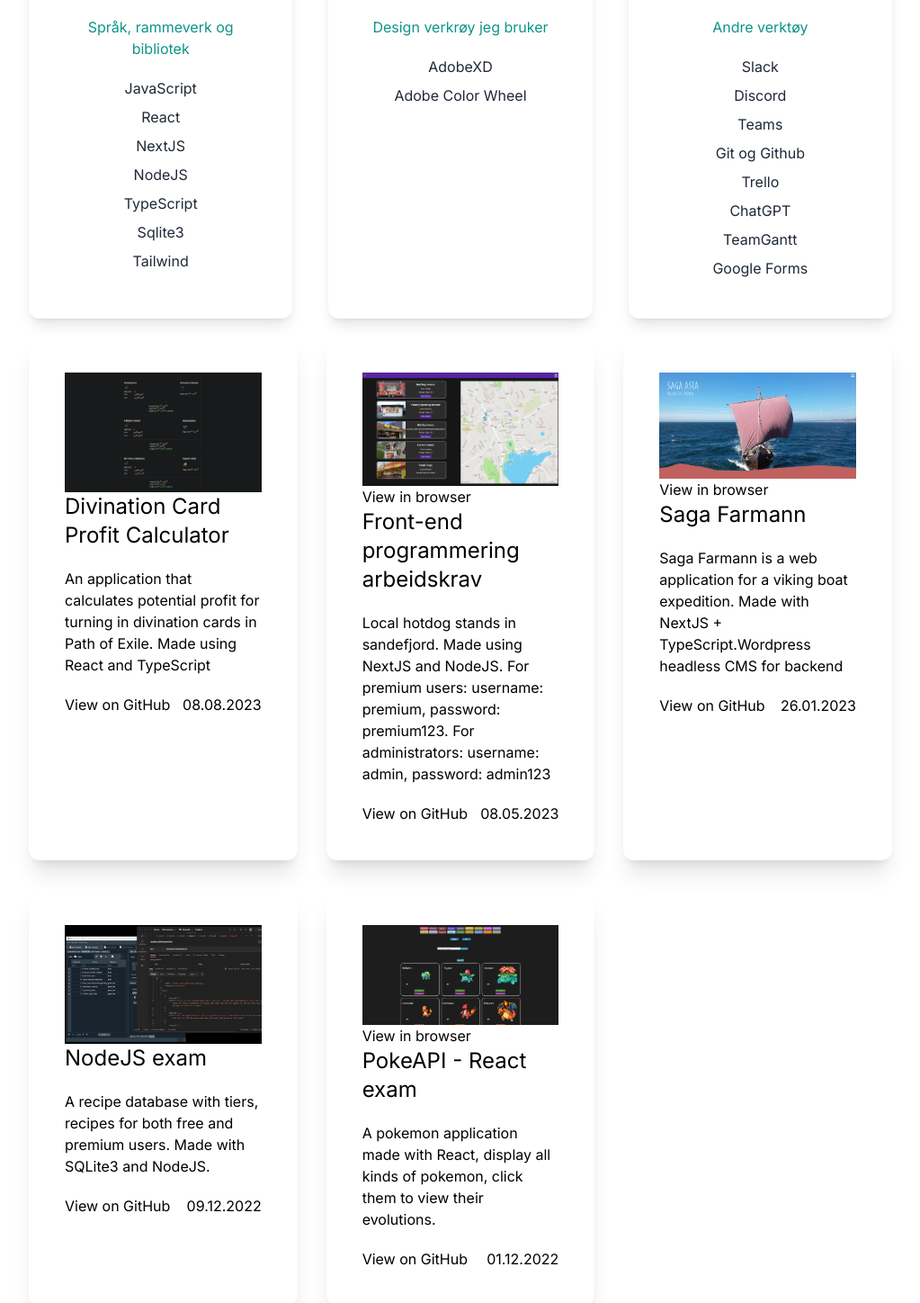
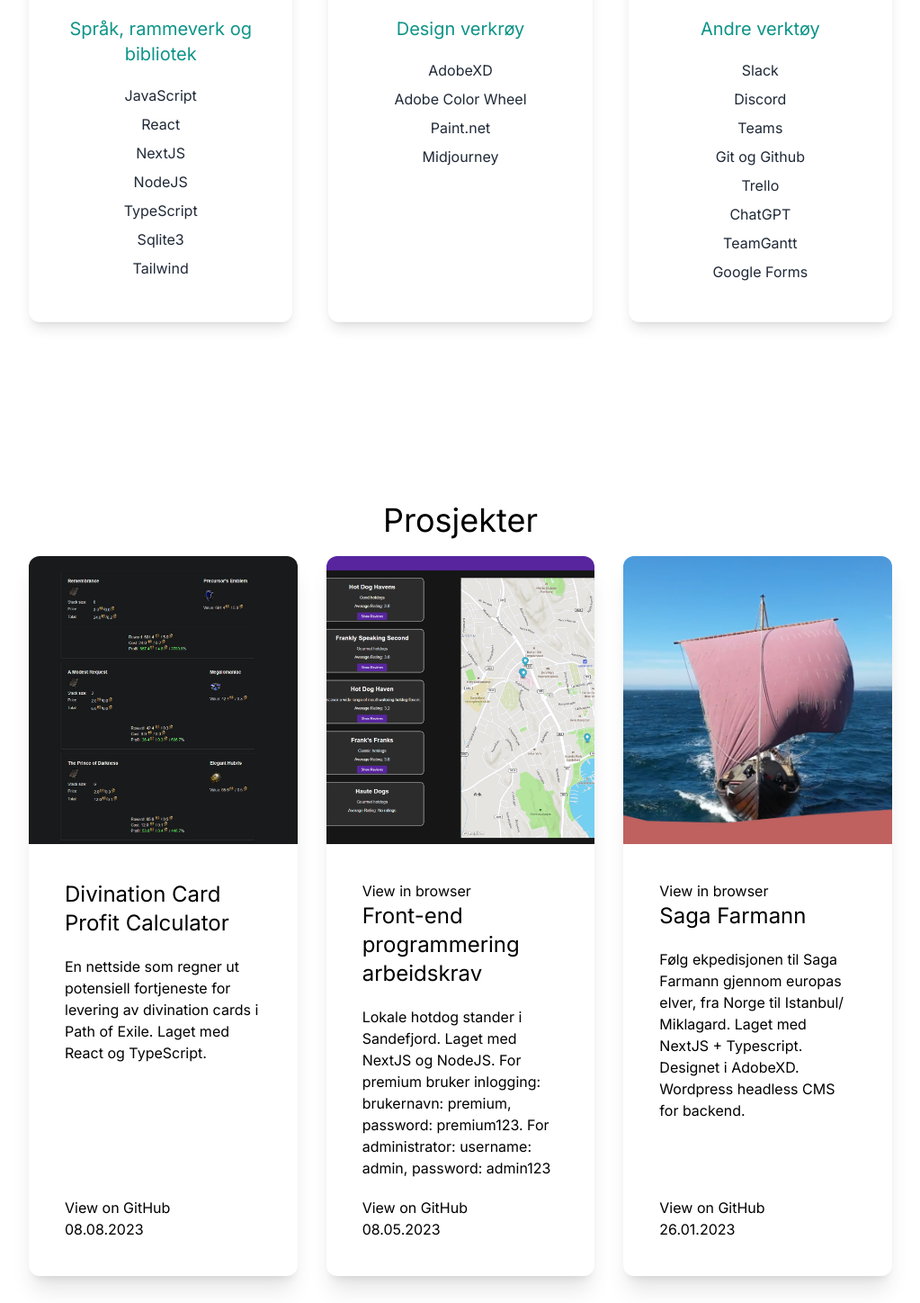
Before and after one commit to hernok/next-portfolio, a Next.js app: page / in a window 1280 px wide. Shown: the part 1360-2808 px from the top of the page at 90% size, without its empty margins (128-1151 px from the left). Built offline with nearby package versions, Linux system fonts and the light colour scheme.

Commit message:
styling for cards

```diff
--- a/public/data.json
+++ b/public/data.json
@@ -2,58 +2,58 @@
   {
     "id": 1,
     "date": "01.12.2022",
-		"project_name": "PokeAPI - React exam",
-		"description": "A pokemon application made with React, display all kinds of pokemon, click them to view their evolutions.",
+    "project_name": "PokeAPI - React eksamen",
+    "description": "En nettside som viser alle slags pokemon. Trykk på en for å se utviklinger.",
     "live": true,
     "git": "https://github.com/hernok/PokeAPI-Eksamen-i-React",
     "href": "https://hernok.github.io/PokeAPI-Eksamen-i-React",
     "image": "pokeapi-preview.png",
-		"alt": "PokeAPI React exam website preview"
+    "alt": "PokeAPI React eksamen nettside forhåndsvisning."
   },
   {
     "id": 2,
     "date": "09.12.2022",
     "project_name": "NodeJS exam",
-		"description": "A recipe database with tiers, recipes for both free and premium users. Made with SQLite3 and NodeJS.",
+    "description": "En oppskriftsdatabase, premium brukere har tilgang til flere oppskrifter. Laget med SQLite3 og NodeJS.",
     "live": false,
     "git": "https://github.com/hernok/Webtechnology-NodeJS-Exam",
     "href": "https://github.com/hernok/Webtechnology-NodeJS-Exam",
     "image": "nodejs-sqlite.png",
-		"alt": "NodeJS recipe database preview"
+    "alt": "NodeJS oppskrift database med postman forhåndsvisning."
   },
 
   {
     "id": 3,
     "date": "26.01.2023",
     "project_name": "Saga Farmann",
-		"description": "Saga Farmann is a web application for a viking boat expedition. Made with NextJS + TypeScript.Wordpress headless CMS for backend",
+    "description": "Følg ekpedisjonen til Saga Farmann gjennom europas elver, fra Norge til Istanbul/ Miklagard. Laget med NextJS + Typescript. Designet i AdobeXD. Wordpress headless CMS for backend.",
     "git": "https://github.com/larsbill/Saga-Farmann",
     "live": true,
     "href": "https://sagafarmann.com/",
     "image": "saga-farmann.png",
-		"alt": "Saga-farmann website preview"
+    "alt": "Saga-farmann nettside forhåndsvisning."
   },
   {
     "id": 5,
     "date": "08.05.2023",
     "project_name": "Front-end programmering arbeidskrav",
-		"description": "Local hotdog stands in sandefjord. Made using NextJS and NodeJS. For premium users: username: premium, password: premium123. For administrators: username: admin, password: admin123",
+    "description": "Lokale hotdog stander i Sandefjord.  Laget med NextJS og NodeJS. For premium bruker inlogging: brukernavn: premium, password: premium123. For administrator: username: admin, password: admin123",
     "live": true,
     "git": "https://github.com/hernok/Front-end-arbeidskrav",
     "href": "https://front-end-arbeidskrav.vercel.app/",
     "image": "front-end-arbeidskrav.png",
-		"alt": "Hotdot shops preview"
+    "alt": "Hotdot stander forhondsvisning.."
   },
   {
     "id": 6,
     "date": "08.08.2023",
     "project_name": "Divination Card Profit Calculator",
-		"description": "An application that calculates potential profit for turning in divination cards in Path of Exile. Made using React and TypeScript",
+    "description": "En nettside som regner ut potensiell fortjeneste for levering av divination cards i Path of Exile. Laget med React og TypeScript.",
 
     "live": false,
     "git": "https://github.com/hernok/div-card-profit",
     "href": "https://github.com/hernok/div-card-profit",
     "image": "div-card-profit.png",
-		"alt": "Divination card profit preview."
+    "alt": "Divination card profit forhåndsvisning."
   }
 ]
--- a/src/app/page.tsx
+++ b/src/app/page.tsx
@@ -2,7 +2,7 @@ import AboutMe from "@/components/aboutMe/AboutMe";
 import Hero from "@/components/hero/Hero";
 import ProjectCard from "@/components/projectCard/ProjectCard";
 import ToolCard from "@/components/toolCard/ToolCard";
-import {AiFillGithub} from "react-icons/ai";
+import { AiFillGithub } from "react-icons/ai";
 
 export default function Home() {
   return (
@@ -16,9 +16,10 @@ export default function Home() {
         </section>
         <section>
           <AboutMe />
-					<div className="">
+          <div className="mb-40">
             <ToolCard />
           </div>
+          <h2 className="text-3xl text-center lg:text-4xl">Prosjekter</h2>
           <div className="py-5 gap-4 sm:gap-5 md:gap-6 lg:grid lg:grid-cols-2 xl:grid-cols-3 lg:gap-8">
             <ProjectCard />
           </div>
--- a/src/components/projectCard/ProjectCard.tsx
+++ b/src/components/projectCard/ProjectCard.tsx
@@ -1,6 +1,7 @@
 "use client";
 import Image from "next/image";
-import React, {useState, useEffect} from "react";
+import Link from "next/link";
+import React, { useState, useEffect } from "react";
 
 type Project = {
   id: number;
@@ -49,37 +50,39 @@ const ProjectCard = () => {
     <>
       {projects.map((project) => (
         <div
-					className="shadow-xl p-10 rounded-xl bg-white mb-4 lg:mb-0" // Add margin-bottom here
+          className="shadow-xl rounded-xl bg-white mb-4 lg:mb-0 flex flex-col justify-between overflow-hidden"
           key={project.id}
         >
-					<div className="mx-auto">
+          <div className="w-full h-80 overflow-hidden relative">
             <Image
               src={`/assets/${project.image}`}
-							width={1000}
-							height={1000}
               alt={project.alt}
+              className="absolute w-full h-full object-cover"
+              layout="fill"
             />
           </div>
-					<div className="">
+          <div className="p-10 flex flex-col justify-between flex-grow">
+            <div>
               {project.live && (
                 <div>
                   <a href={project.href}>View in browser</a>
                 </div>
               )}
-						<h2 className="text-2xl ">{project.project_name}</h2>
-
+              <h2 className="text-2xl">{project.project_name}</h2>
               <div className="mt-5">
                 <p>{project.description}</p>
               </div>
             </div>
-
-					<div className="flex justify-between mt-5">
+            <div className="mt-5">
+              <div className="flex justify-between lg:block">
                 {project.git && (
-							<div className="">
+                  <button className="cursor-pointer">
                     <a href={`${project.git}`}>View on GitHub</a>
+                  </button>
+                )}
+                <p>{project.date}</p>
               </div>
-						)}
-						<p className="">{project.date}</p>
+            </div>
           </div>
         </div>
       ))}
--- a/src/components/toolCard/ToolCard.tsx
+++ b/src/components/toolCard/ToolCard.tsx
@@ -7,7 +7,7 @@ import communicate from "/public/assets/group.png";
 const ToolCard = () => {
   return (
     <div className="mt-20 lg:flex gap-10 ">
-			<div className="flex-1 text-center shadow-lg p-10 rounded-xl">
+      <div className="flex-1 text-center shadow-lg p-10 mb-10 rounded-xl">
         <Image
           className="mx-auto"
           src={coding}
@@ -16,7 +16,9 @@ const ToolCard = () => {
           width={100}
         />
         <h3 className="text-lg pt-8 pb-2"></h3>
-				<h4 className="py-4 text-teal-600">Språk, rammeverk og bibliotek</h4>
+        <h4 className="text-xl py-4 text-teal-600">
+          Språk, rammeverk og bibliotek
+        </h4>
         <p className="text-gray-800 py-1">JavaScript</p>
         <p className="text-gray-800 py-1">React</p>
         <p className="text-gray-800 py-1">NextJS</p>
@@ -25,7 +27,7 @@ const ToolCard = () => {
         <p className="text-gray-800 py-1">Sqlite3</p>
         <p className="text-gray-800 py-1">Tailwind</p>
       </div>
-			<div className="flex-1 text-center shadow-lg p-10 rounded-xl">
+      <div className="flex-1 text-center shadow-lg p-10 mb-10 rounded-xl">
         <Image
           className="mx-auto"
           src={design}
@@ -33,14 +35,14 @@ const ToolCard = () => {
           height={100}
           width={100}
         />
-
         <h3 className="text-lg pt-8 pb-2"></h3>
-
-				<h4 className="py-4 text-teal-600">Design verkrøy jeg bruker</h4>
+        <h4 className="text-xl py-4 text-teal-600">Design verkrøy</h4>
         <p className="text-gray-800 py-1">AdobeXD</p>
         <p className="text-gray-800 py-1">Adobe Color Wheel</p>
+        <p className="text-gray-800 py-1">Paint.net</p>
+        <p className="text-gray-800 py-1">Midjourney</p>
       </div>
-			<div className="flex-1 text-center shadow-lg p-10 rounded-xl">
+      <div className="flex-1 text-center shadow-lg p-10 mb-10 rounded-xl">
         <Image
           className="mx-auto"
           src={communicate}
@@ -50,7 +52,7 @@ const ToolCard = () => {
         />
         <h3 className="text-lg pt-8 pb-2"></h3>
 
-				<h4 className="py-4 text-teal-600">Andre verktøy</h4>
+        <h4 className="text-xl py-4 text-teal-600">Andre verktøy</h4>
         <p className="text-gray-800 py-1">Slack</p>
         <p className="text-gray-800 py-1">Discord</p>
         <p className="text-gray-800 py-1">Teams</p>
```
Lines whose indentation alone changed are shown as unchanged.
